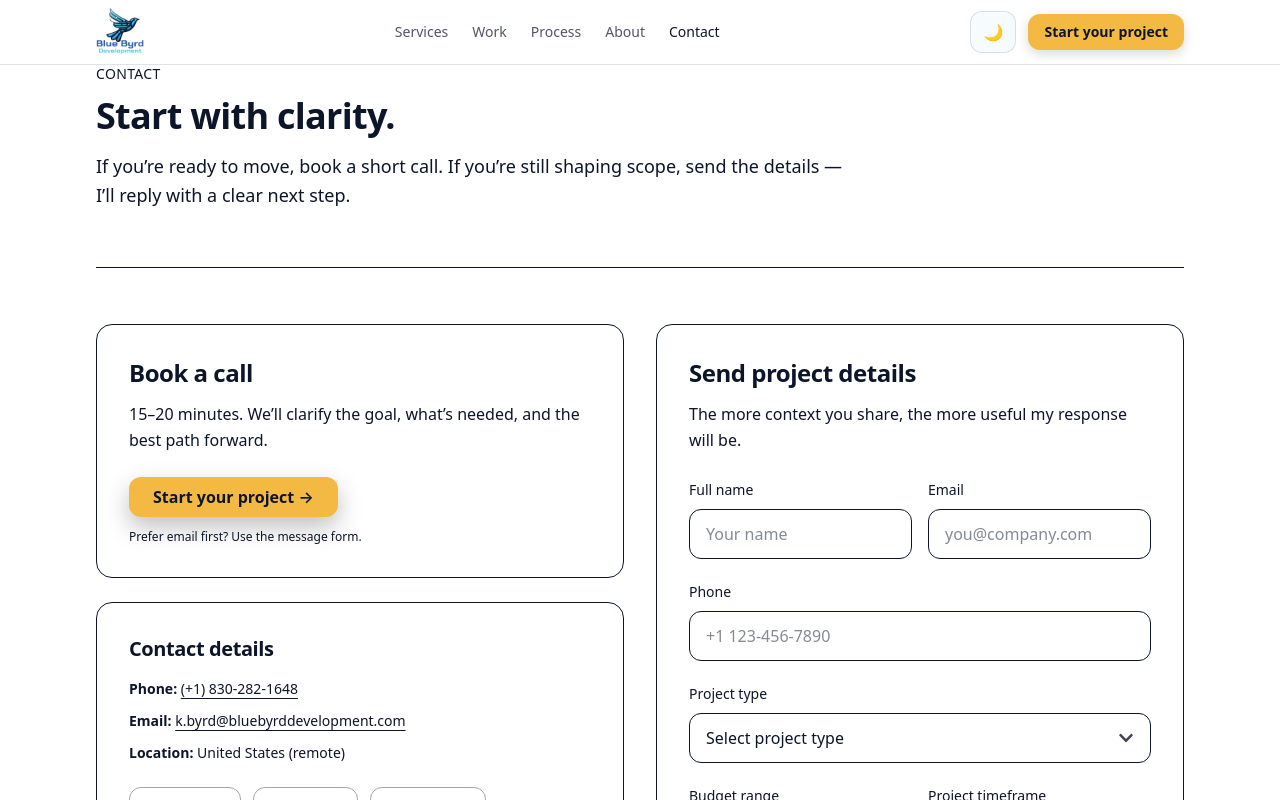
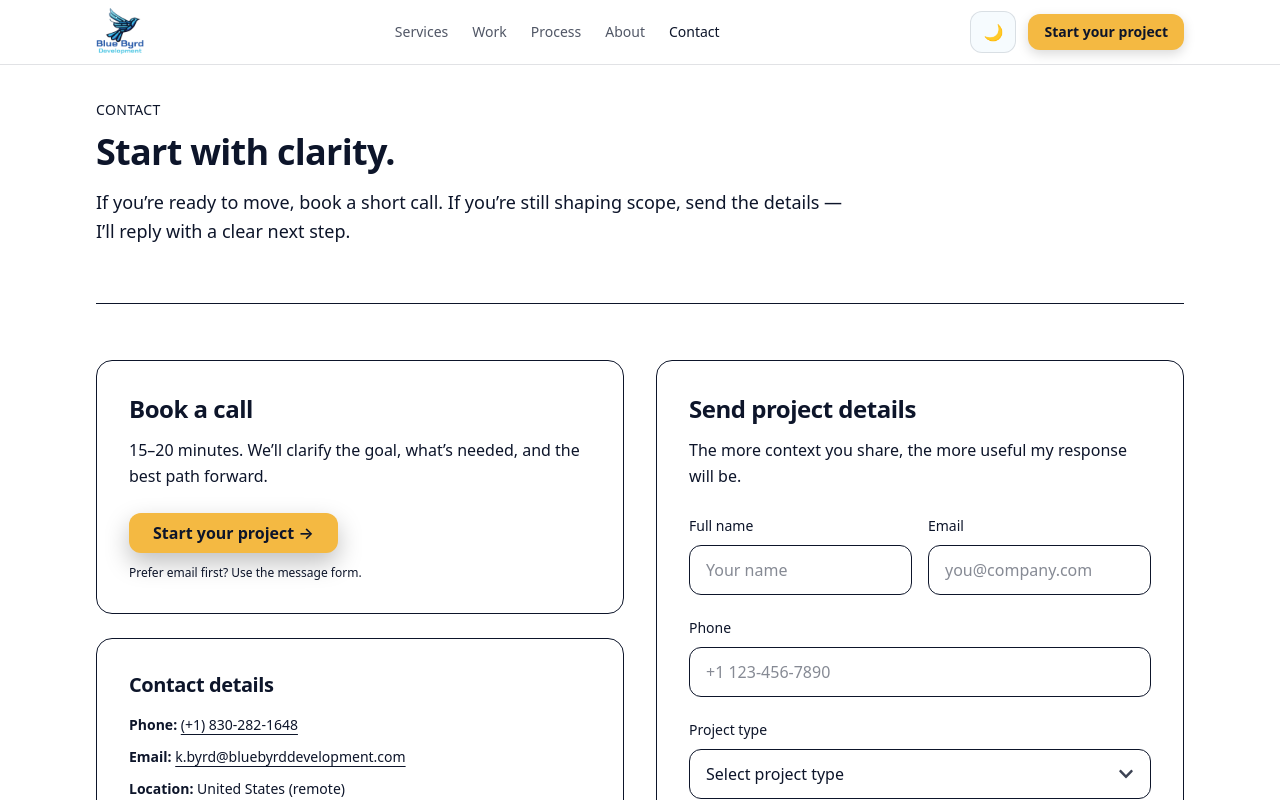
Before and after one commit to blue-byrd-dev/bluebyrddevelopment, a Next.js app: page /contact in a window 1280 px wide. Shown: the top 800 px of the page. Built offline with nearby package versions, Linux system fonts and the light colour scheme.

Commit message:
fixed white space for contact page

```diff
--- a/src/app/contact/page.tsx
+++ b/src/app/contact/page.tsx
@@ -12,7 +12,7 @@ const BOOKING_URL = "https://calendar.app.google/Z95Fd56AVePkEtEXA";
 export default function ContactPage() {
 	return (
 		<Container>
-			<main className="py-16">
+			<main className="py-25">
 				<header className="max-w-3xl">
 					<p className="text-sm uppercase tracking-wide text-[rgb(var(--muted))]">
 						Contact
```
